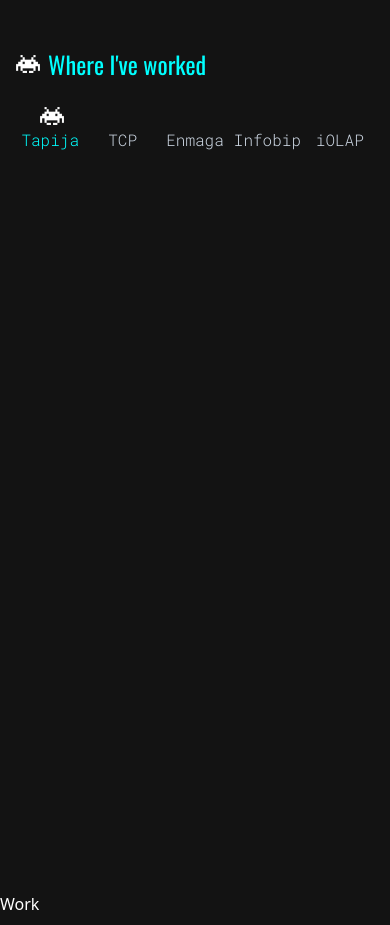
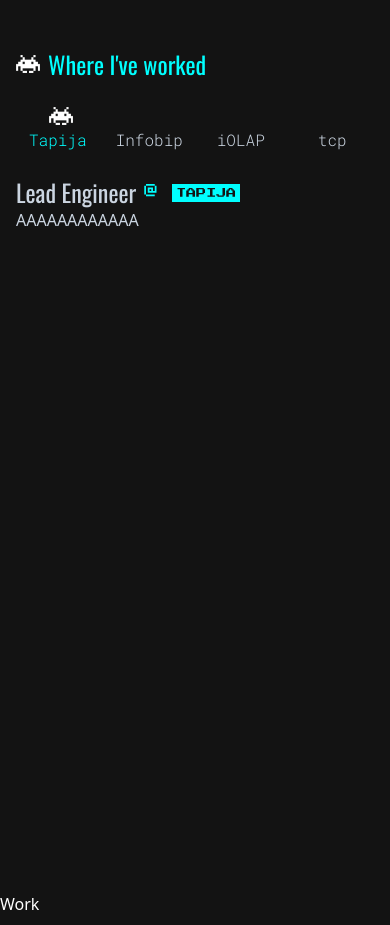
Before and after one commit to Domogo/domagoj-satrapa, a Next.js app: page / in a window 390 px wide. Shown: the part 1640-2565 px from the top of the page. Built offline with nearby package versions, Linux system fonts and the light colour scheme.

Commit message:
experience headers

```diff
--- a/src/app/globals.css
+++ b/src/app/globals.css
@@ -9,6 +9,13 @@ html {
 body {
   @apply bg-night;
   overflow-x: hidden;
+}
+
+p,
+h1,
+h2,
+h3 {
+  cursor: default;
 }
 
 .bg {
--- a/src/components/about/AboutMeInvaders.tsx
+++ b/src/components/about/AboutMeInvaders.tsx
@@ -10,6 +10,7 @@ const Invader: FC<{ deg: number; isBlue: boolean }> = ({ deg, isBlue }) => {
         className={`object-contain`}
         style={{ transform: `rotate(${degStr})` }}
         fill
+        sizes="100%"
         src={imgSrc}
         alt="invader"
       />
--- a/src/components/experience/Experience.tsx
+++ b/src/components/experience/Experience.tsx
@@ -1,32 +1,30 @@
 "use client";
 
+import { FTButton } from "components/about/FTButton";
 import { InvaderWhite } from "components/invader/InvaderWhite";
 import { SectionHeader } from "components/shared/SectionHeader";
-import { Roboto_Mono } from "next/font/google";
+import { Roboto_Mono, Oswald, Press_Start_2P } from "next/font/google";
 import { useState } from "react";
-
-// Lead Engineer Tapija
-// President TCP
-// Lead Engineer Enmaga
-// Software Engineer Infobip
-// Associate Engineer iOLAP
+import { ExperienceDescription } from "./ExperienceDescription";
 
 const robotoMono = Roboto_Mono({ weight: "300", subsets: ["latin"] });
+const oswald = Oswald({ subsets: ["latin"] });
+const pressStart = Press_Start_2P({ weight: "400", subsets: ["latin"] });
 
-type Experience = "Tapija" | "TCP" | "Enmaga" | "Infobip" | "iOLAP";
+export type Experience = "Tapija" | "tcp" | "Infobip" | "iOLAP"; // | "Enmaga";
 const experienceList: Experience[] = [
   "Tapija",
-  "TCP",
-  "Enmaga",
+  // "Enmaga",
   "Infobip",
   "iOLAP",
+  "tcp",
 ];
 
 export const Experience = () => {
   const [selectedExperience, setSelectedExperience] =
     useState<Experience>("Tapija");
 
-  const translateAmount = experienceList.indexOf(selectedExperience) * 20;
+  const translateAmount = experienceList.indexOf(selectedExperience) * 25;
 
   return (
     <div className="w-full h-screen px-4 lg:px-24">
@@ -39,20 +37,20 @@ export const Experience = () => {
               className="ease-in-out duration-300"
               style={{ transform: `translateX(${translateAmount}%)` }}
             >
-              <div className="flex w-[20%] justify-center">
+              <div className="flex w-[25%] justify-center">
                 <InvaderWhite />
               </div>
             </div>
           </div>
 
           <div
-            className={`flex gap-1 text-slate-300 ${robotoMono.className} text-l lg:text-xl`}
+            className={`flex gap-2 text-slate-300 ${robotoMono.className} text-l lg:text-xl`}
           >
             {experienceList.map((e) => (
               <div
                 className={`${
                   selectedExperience === e ? "text-aqua" : ""
-                } cursor-pointer w-[20%] text-center`}
+                } cursor-pointer w-[25%] text-center`}
                 onClick={() => setSelectedExperience(e)}
                 key={e}
                 id={e}
@@ -62,6 +60,9 @@ export const Experience = () => {
             ))}
           </div>
         </div>
+
+        {/* Work Descriptions */}
+        <ExperienceDescription company={selectedExperience} />
       </div>
     </div>
   );
--- /dev/null
+++ b/src/components/experience/ExperienceDescription.tsx
@@ -0,0 +1,47 @@
+import { FTButton } from "components/about/FTButton";
+import { Oswald, Press_Start_2P } from "next/font/google";
+import { FC } from "react";
+import { Experience } from "./Experience";
+
+const oswald = Oswald({ subsets: ["latin"] });
+const pressStart = Press_Start_2P({ weight: "400", subsets: ["latin"] });
+
+const experienceLinks: { [key in Experience]: string } = {
+  Tapija: "https://www.tapija.com/",
+  Infobip: "https://www.infobip.com/",
+  iOLAP: "https://www.iolap.com/",
+  tcp: "https://www.tcp.hr/",
+};
+
+const experiencePosition: { [key in Experience]: string } = {
+  Tapija: "Lead Engineer",
+  Infobip: "Software Engineer",
+  iOLAP: "Associate Engineer",
+  tcp: "President",
+};
+
+export const ExperienceDescription: FC<{ company: Experience }> = ({
+  company,
+}) => {
+  return (
+    <div className="mt-4">
+      <div className="flex gap-2 items-center">
+        <p className={`${oswald.className} text-2xl text-slate-300`}>
+          {experiencePosition[company]}
+        </p>
+        <span className={`${pressStart.className} text-sm text-aqua`}>
+          @{" "}
+          {/* <a
+          href="https://www.tapija.com/"
+          target="_blank"
+          rel="noopener noreferrer"
+        >
+          Tapija
+        </a> */}
+          <FTButton url={experienceLinks[company]} name={company} />
+        </span>
+      </div>
+      <p className="text-slate-300">AAAAAAAAAAAA</p>
+    </div>
+  );
+};
--- a/src/components/invader/Invader.tsx
+++ b/src/components/invader/Invader.tsx
@@ -6,6 +6,7 @@ export const Invader = () => {
       <Image
         className="object-contain"
         fill
+        sizes="100%"
         src="/invader_blue.webp"
         alt="invader"
       />
--- a/src/components/invader/InvaderWhite.tsx
+++ b/src/components/invader/InvaderWhite.tsx
@@ -6,6 +6,7 @@ export const InvaderWhite = () => {
       <Image
         className="object-contain"
         fill
+        sizes="100%"
         src="/invader_white.webp"
         alt="invader"
       />
```
